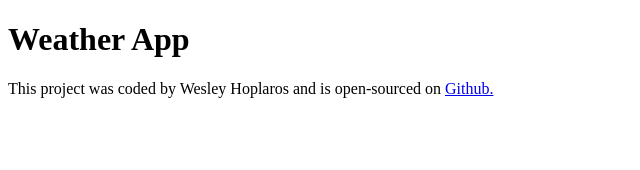
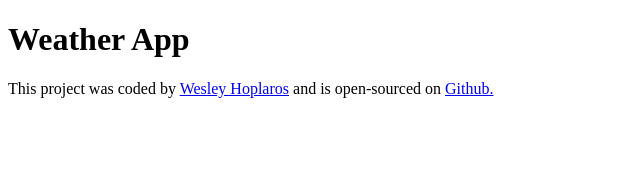
Before and after one commit to whoplaros/react-weather-app-week5, a React (Create React App) app: page / in a window 1280 px wide. Shown: the top 170 px of the page, without its empty margins (0-640 px from the left). Built offline with nearby package versions, Linux system fonts and the light colour scheme.

Commit message:
added portfolio link

```diff
--- a/src/App.js
+++ b/src/App.js
@@ -5,7 +5,11 @@
 		<div className="App">
 			<h1>Weather App</h1>
 			<footer>
-				This project was coded by Wesley Hoplaros and is open-sourced on{" "}
+				This project was coded by{" "}
+				<a href="https://wesleyhoplarosportfolio.netlify.app" target="_blank">
+					Wesley Hoplaros
+				</a>{" "}
+				and is open-sourced on{" "}
 				<a
 					href="https://github.com/whoplaros/react-weather-app-week5"
 					target="_blank"
```
